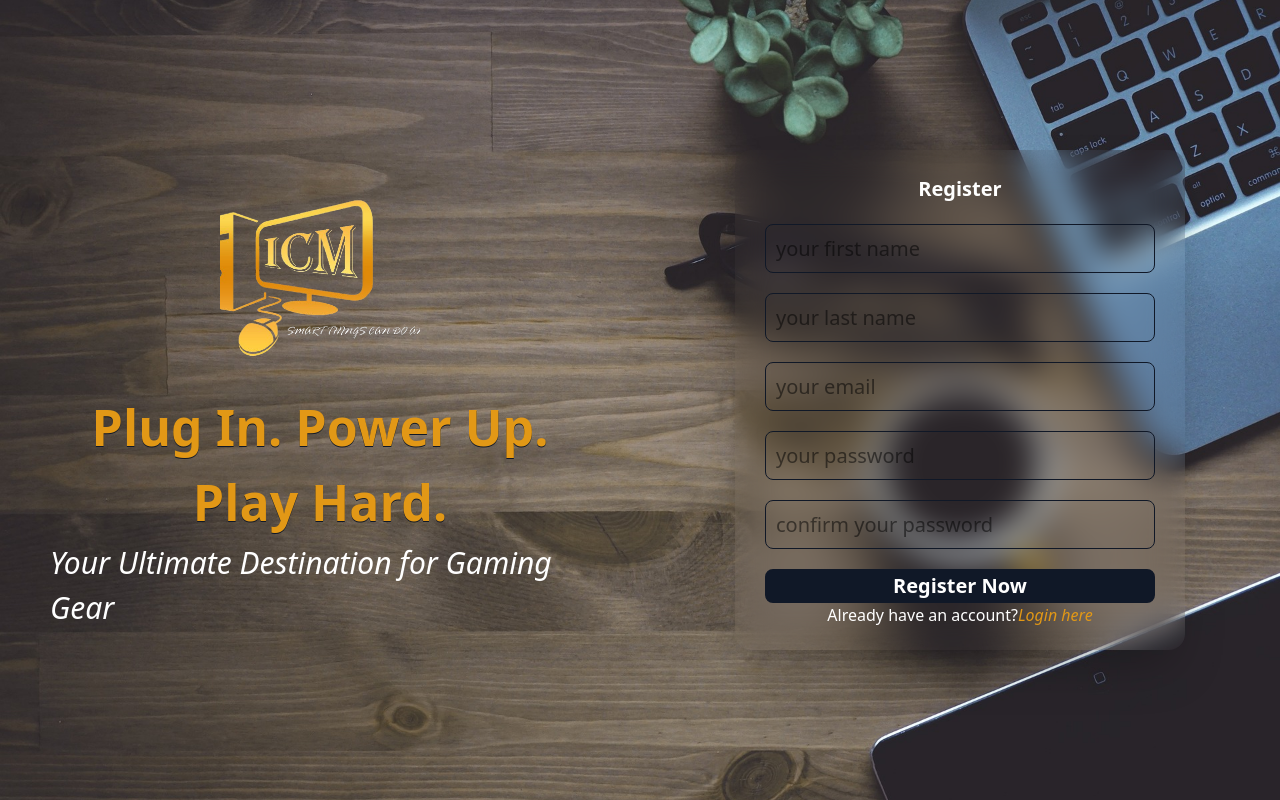
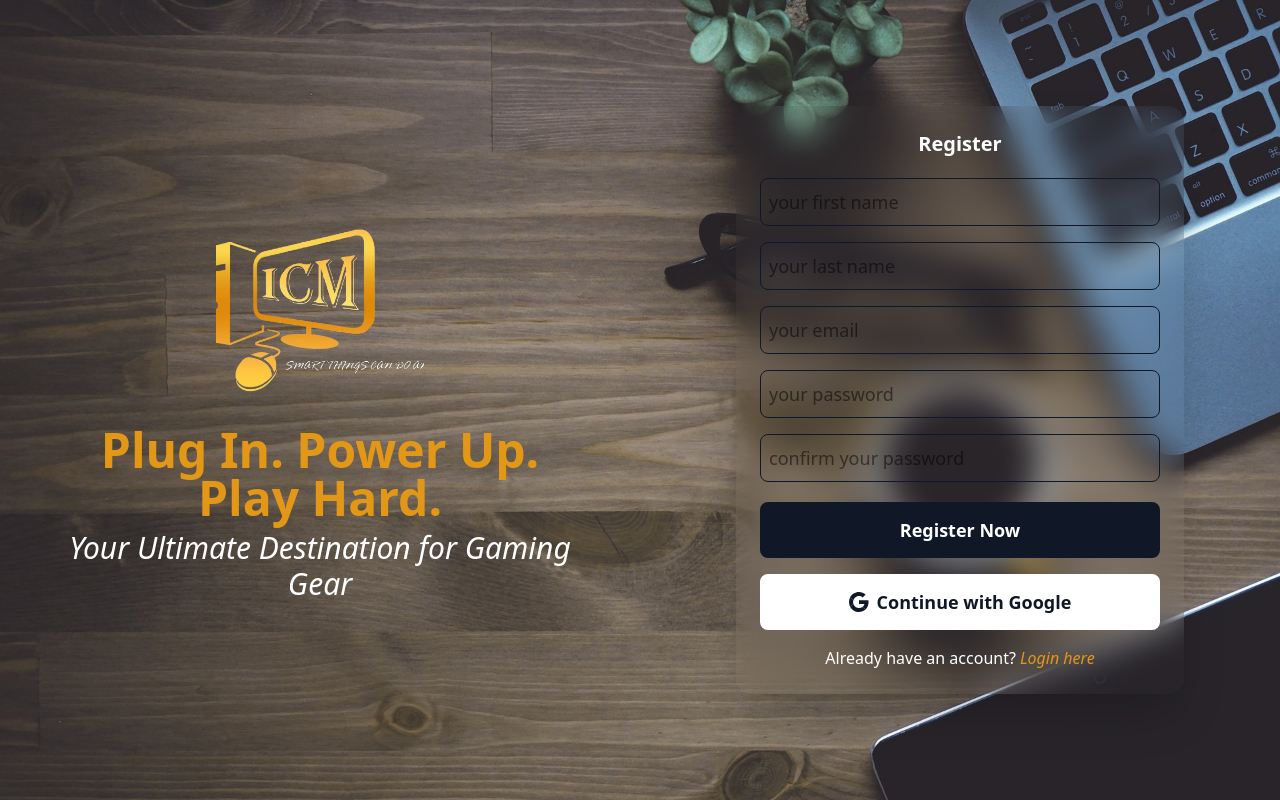
Before and after one commit to Kelumsameera/i-computers-frontend, a React (Vite) app: page /register in a window 1280 px wide. Built offline with nearby package versions, Linux system fonts and the light colour scheme.

Commit message:
registerpage add google

```diff
--- a/src/pages/registerPage.jsx
+++ b/src/pages/registerPage.jsx
@@ -2,6 +2,8 @@ import axios from "axios";
 import { useState } from "react";
 import toast from "react-hot-toast";
 import { Link, useNavigate } from "react-router-dom";
+import { useGoogleLogin } from "@react-oauth/google";
+import { GrGoogle } from "react-icons/gr";
 import Loader from "../components/loder";
 
 export default function RegisterPage() {
@@ -10,38 +12,35 @@ export default function RegisterPage() {
 	const [email, setEmail] = useState("");
 	const [password, setPassword] = useState("");
 	const [confirmPassword, setConfirmPassword] = useState("");
-    const [isLoading , setIsLoading] = useState(false);
+	const [isLoading, setIsLoading] = useState(false);
 
 	const navigate = useNavigate();
 
+
+//Normal Register
+
 	async function register() {
-
-
-        if(firstName.trim()== ""){
+		if (firstName.trim() === "") {
 			toast.error("First name is required");
 			return;
 		}
-        if(lastName.trim()== ""){
+		if (lastName.trim() === "") {
 			toast.error("Last name is required");
 			return;
 		}
-        if(email.trim()== ""){
+		if (email.trim() === "") {
 			toast.error("Email is required");
 			return;
 		}
-        if(password.trim()== ""){
+		if (password.trim() === "") {
 			toast.error("Password is required");
 			return;
 		}
-        if(password !== confirmPassword){
+		if (password !== confirmPassword) {
 			toast.error("Passwords do not match");
 			return;
 		}
 
-        if(password != confirmPassword){
-            toast.error("Passwords do not match");
-            return;
-        }
 		setIsLoading(true);
 		try {
 			await axios.post(
@@ -53,96 +52,140 @@ export default function RegisterPage() {
 					lastName: lastName.trim(),
 				}
 			);
-			console.log();
+
+			toast.success("Registration successful! Welcome to I Computers.");
 			navigate("/login");
-			//alert("Login successful! Welcome back.");
-
-			toast.success("Registration successful! Welcome to I computers.");
 			setIsLoading(false);
 		} catch (err) {
-			//alert("Login failed! Please check your credentials and try again.");
-			toast.error("Registration failed! Please check your data and try again.");
 			console.log(err);
+			toast.error("Registration failed! Please try again.");
 			setIsLoading(false);
 		}
 	}
 
+	// Google Login / Signup
+
+	const googleLogin = useGoogleLogin({
+		onSuccess: (response) => {
+			setIsLoading(true);
+
+			axios
+				.post(import.meta.env.VITE_BACKEND_URL + "/users/google-login", {
+					token: response.access_token,
+				})
+				.then((res) => {
+					localStorage.setItem("token", res.data.token);
+
+					if (res.data.role === "admin") {
+						navigate("/admin");
+					} else {
+						navigate("/");
+					}
+
+					toast.success("Login successful!");
+					setIsLoading(false);
+				})
+				.catch((err) => {
+					console.log(err);
+					toast.error("Google Login Failed");
+					setIsLoading(false);
+				});
+		},
+		onError: () => {
+			toast.error("Google Login Failed");
+		},
+		onNonOAuthError: () => {
+			toast.error("Google Login Failed");
+		},
+	});
+
 	return (
-		<div className="w-full h-screen bg-[url('/bg.jpg')] bg-center bg-cover bg-no-repeat flex">
-			<div className="w-[50%] h-full flex justify-center items-center flex-col p-[50px]">
+		<div className="w-full min-h-screen bg-[url('/bg.jpg')] bg-center bg-cover bg-no-repeat flex flex-col lg:flex-row">
+
+			{/* LEFT SECTION */}
+			<div className="w-full lg:w-1/2 flex flex-col justify-center items-center p-6 lg:p-12 text-center">
 				<img
 					src="/logo.png"
 					alt="logo"
-					className="w-[200px] h-[200px] mb-5 object-cover"
+					className="w-36 h-36 lg:w-52 lg:h-52 mb-5 object-cover"
 				/>
-				<h1 className="text-[50px] text-gold text-shadow-accent text-shadow-2xs text-center font-bold">
+				<h1 className="text-3xl lg:text-5xl text-gold font-bold">
 					Plug In. Power Up. Play Hard.
 				</h1>
-				<p className="text-[30px] text-white italic">
+				<p className="text-lg lg:text-3xl text-white italic mt-2">
 					Your Ultimate Destination for Gaming Gear
 				</p>
 			</div>
-			<div className="w-[50%] h-full flex justify-center items-center">
-				<div className="w-[450px] h-[500px] backdrop-blur-lg shadow-2xl rounded-2xl flex flex-col justify-center items-center p-[30px] overflow-y-hidden overflow-x-hidden">
-					<h1 className="text-[20px] font-semibold mb-5 text-white text-shadow-white ">
+
+			{/* RIGHT SECTION */}
+			<div className="w-full lg:w-1/2 flex justify-center items-center p-4">
+				<div className="w-full max-w-md backdrop-blur-lg shadow-2xl rounded-2xl p-6 flex flex-col items-center">
+					<h1 className="text-xl font-semibold mb-5 text-white">
 						Register
 					</h1>
+
 					<input
-						onChange={(e) => {
-							setFirstName(e.target.value);
-						}}
 						type="text"
 						placeholder="your first name"
-						className="w-full h-[50px] mb-5 rounded-lg border border-accent p-2.5 text-[20px] focus:outline-none focus:ring-2 focus:ring-gold"
+						onChange={(e) => setFirstName(e.target.value)}
+						className="w-full h-12 mb-4 rounded-lg border border-accent p-2 text-base lg:text-lg focus:outline-none focus:ring-2 focus:ring-gold"
 					/>
+
 					<input
-                        onChange={(e) => {
-                            setLastName(e.target.value);
-                        }}
 						type="text"
 						placeholder="your last name"
-                        className="w-full h-[50px] mb-5 rounded-lg border border-accent p-2.5 text-[20px] focus:outline-none focus:ring-2 focus:ring-gold"
+						onChange={(e) => setLastName(e.target.value)}
+						className="w-full h-12 mb-4 rounded-lg border border-accent p-2 text-base lg:text-lg focus:outline-none focus:ring-2 focus:ring-gold"
 					/>
+
 					<input
-						onChange={(e) => {
-							setEmail(e.target.value);
-						}}
 						type="email"
 						placeholder="your email"
-						className="w-full h-[50px] mb-5 rounded-lg border border-accent p-2.5 text-[20px] focus:outline-none focus:ring-2 focus:ring-gold"
+						onChange={(e) => setEmail(e.target.value)}
+						className="w-full h-12 mb-4 rounded-lg border border-accent p-2 text-base lg:text-lg focus:outline-none focus:ring-2 focus:ring-gold"
 					/>
+
 					<input
-						onChange={(e) => {
-							setPassword(e.target.value);
-						}}
 						type="password"
 						placeholder="your password"
-						className="w-full h-[50px] mb-5 rounded-lg border border-accent p-2.5 text-[20px] focus:outline-none focus:ring-2 focus:ring-gold"
+						onChange={(e) => setPassword(e.target.value)}
+						className="w-full h-12 mb-4 rounded-lg border border-accent p-2 text-base lg:text-lg focus:outline-none focus:ring-2 focus:ring-gold"
 					/>
+
 					<input
-                        onChange={(e) => {
-                            setConfirmPassword(e.target.value);
-                        }}
 						type="password"
 						placeholder="confirm your password"
-                        className="w-full h-[50px] mb-5 rounded-lg border border-accent p-2.5 text-[20px] focus:outline-none focus:ring-2 focus:ring-gold"
+						onChange={(e) => setConfirmPassword(e.target.value)}
+						className="w-full h-12 mb-5 rounded-lg border border-accent p-2 text-base lg:text-lg focus:outline-none focus:ring-2 focus:ring-gold"
 					/>
-
 
 					<button
 						onClick={register}
-						className="w-full h-[50px] bg-accent text-white font-bold text-[20px] rounded-lg border-2 border-accent hover:bg-transparent hover:text-accent"
+						disabled={isLoading}
+						className="w-full h-12 lg:h-14 bg-accent text-white font-bold text-base lg:text-lg rounded-lg border-2 border-accent hover:bg-transparent hover:text-accent transition disabled:opacity-50"
 					>
 						Register Now
 					</button>
-					<p className="text-white not-italic">
+
+					{/* GOOGLE BUTTON */}
+					<button
+						onClick={() => googleLogin()}
+						disabled={isLoading}
+						className="w-full h-12 lg:h-14 mt-4 bg-white text-accent font-bold text-base lg:text-lg rounded-lg border-2 border-white hover:bg-transparent hover:text-white transition-all flex items-center justify-center gap-2 disabled:opacity-50 disabled:cursor-not-allowed"
+					>
+						<GrGoogle className="text-xl" />
+						Continue with Google
+					</button>
+
+					<p className="text-white mt-4 text-sm lg:text-base">
 						Already have an account?
-						<Link to="/login" className="text-gold italic">
+						<Link to="/login" className="text-gold italic ml-1">
 							Login here
 						</Link>
 					</p>
 				</div>
 			</div>
+
 			{isLoading && <Loader />}
 		</div>
 	);
```
Lines whose indentation alone changed are shown as unchanged.
